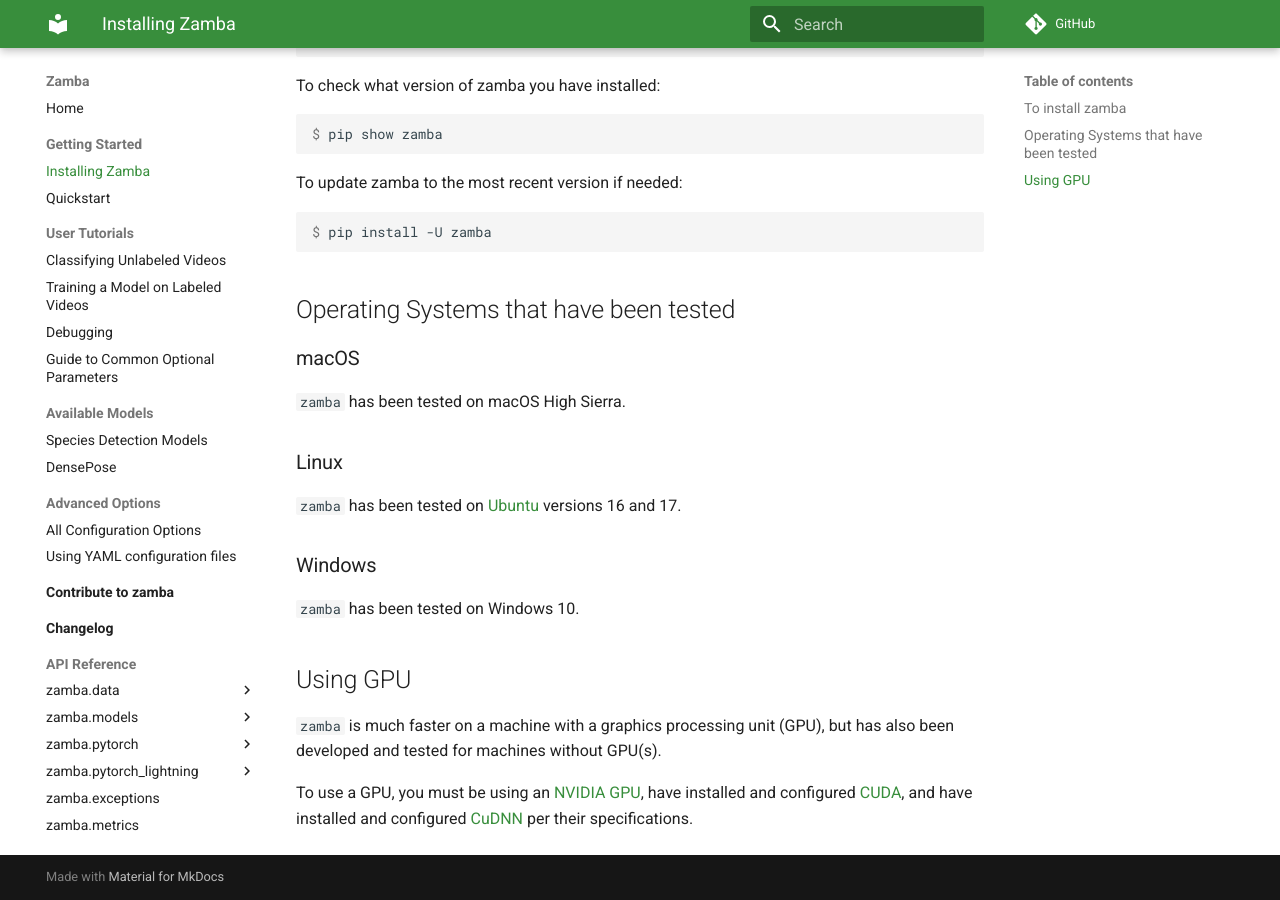
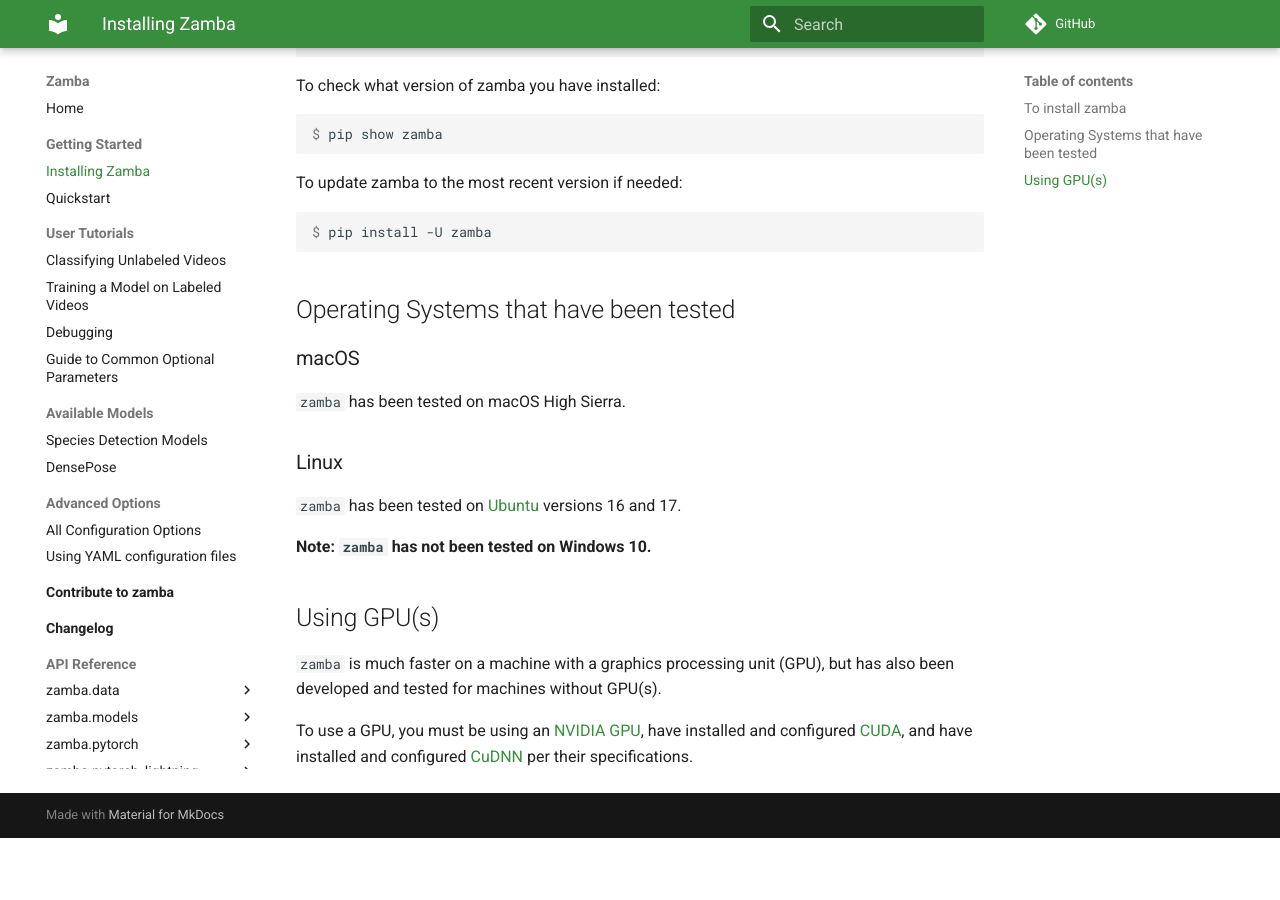
Before and after one commit to drivendataorg/zamba, an MkDocs documentation site: the page built from docs/docs/install.md, in a window 1280 px wide and 900 px high, scrolled down 1457 px. Built offline with MkDocs 1.6.1 and Material for MkDocs 9.7.7, drawn with Linux system fonts in a browser that asks for light colours; comment, search, counter and statistics services are not loaded; the version menu is left out; after the commit the page ends 2295 px from its top, so only the background shows below that.

Commit message:
windows not tested

```diff
--- a/docs/docs/install.md
+++ b/docs/docs/install.md
@@ -75,11 +75,9 @@
 
 `zamba` has been tested on [Ubuntu](https://www.ubuntu.com/) versions 16 and 17.
 
-### Windows
+**Note: `zamba` has not been tested on Windows 10.**
 
-`zamba` has been tested on Windows 10.
-
-## Using GPU
+## Using GPU(s)
 
 `zamba` is much faster on a machine with a graphics processing unit (GPU), but has also been developed and tested for machines without GPU(s).
 
```
